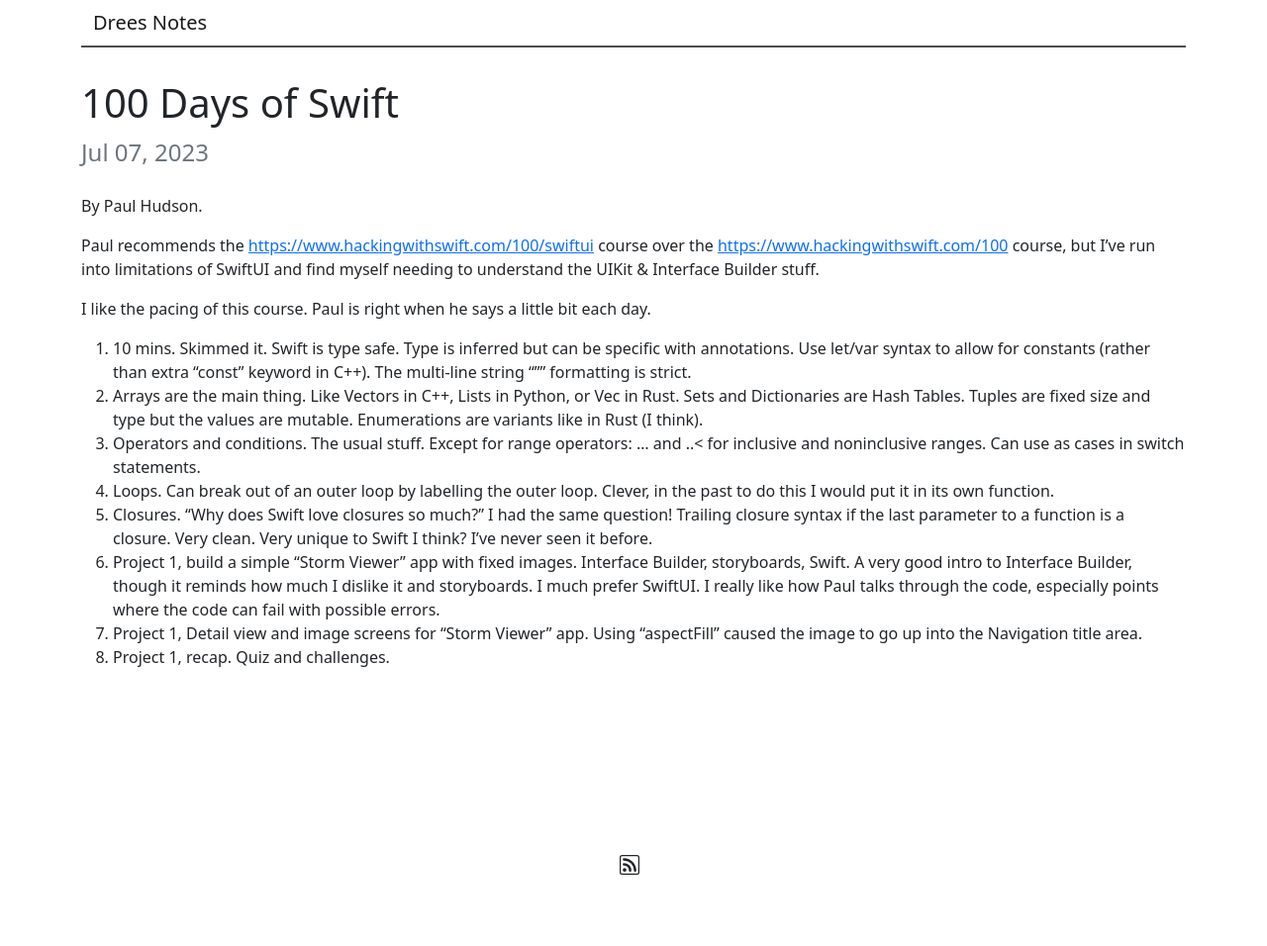
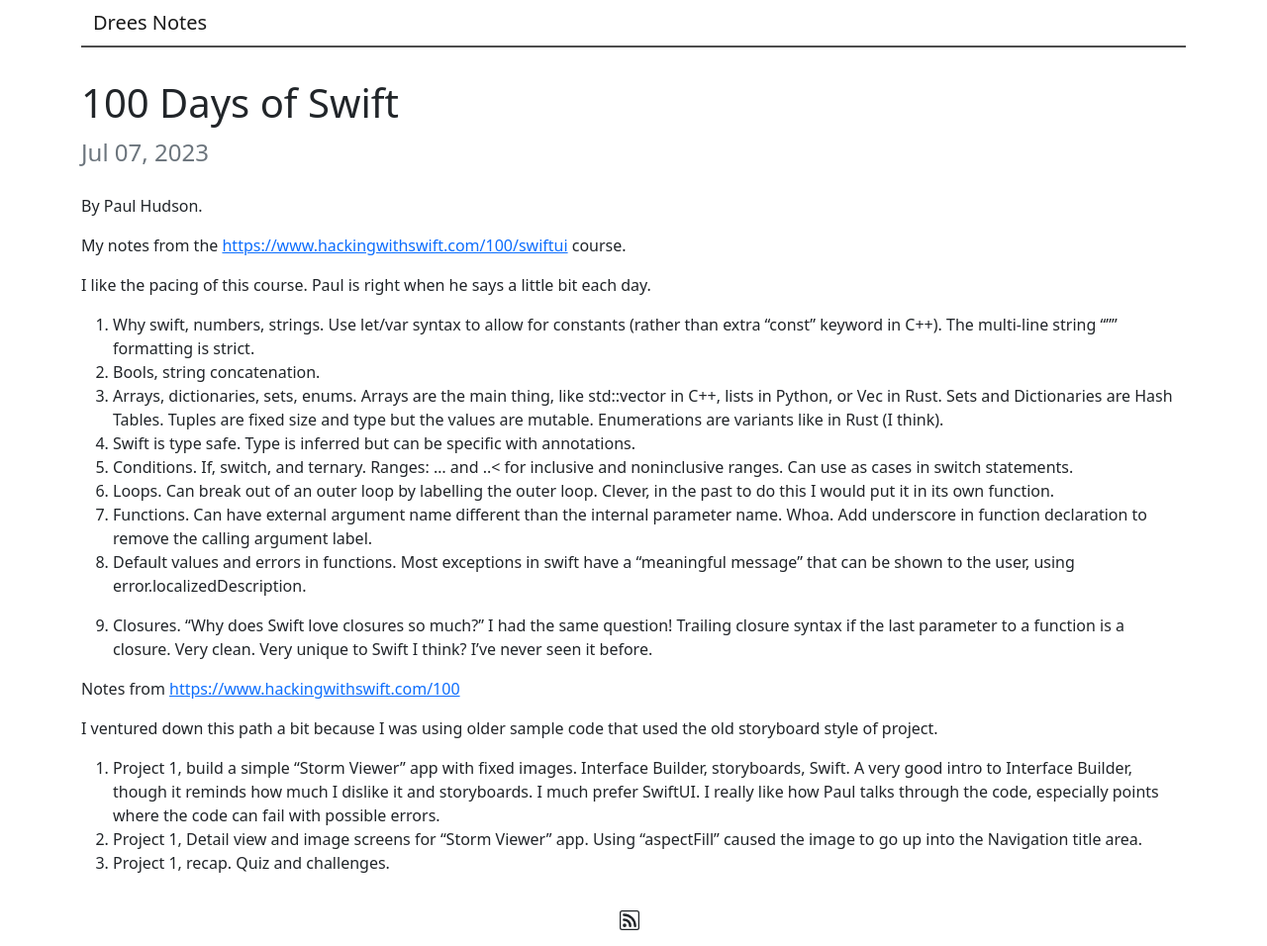
Before and after one commit to matthewdrees/matthewdrees.github.io, a Jekyll site: the page built from _posts/2023-07-07-100-days-of-swiftui.md, in a window 1280 px wide. Shown: the whole page at 99% size. Built offline with Jekyll 4.4.1, drawn with Linux system fonts in a browser that asks for light colours; before the commit the page ends 900 px from its top, so only the background shows below that.

Commit message:
Switched over to 100 days of SwiftUI.

```diff
--- a/_posts/2023-07-07-100-days-of-swiftui.md
+++ b/_posts/2023-07-07-100-days-of-swiftui.md
@@ -6,15 +6,26 @@ category: finance
 
 By Paul Hudson.
 
-Paul recommends the [https://www.hackingwithswift.com/100/swiftui](100 Days of SwiftUI) course over the [https://www.hackingwithswift.com/100](100 Days of Swift) course, but I've run into limitations of SwiftUI and find myself needing to understand the UIKit & Interface Builder stuff.
+My notes from the [https://www.hackingwithswift.com/100/swiftui](100 Days of SwiftUI) course.
 
 I like the pacing of this course. Paul is right when he says a little bit each day.
 
-1. 10 mins. Skimmed it. Swift is type safe. Type is inferred but can be specific with annotations. Use let/var syntax to allow for constants (rather than extra "const" keyword in C++). The multi-line string """ formatting is strict.
-2. Arrays are the main thing. Like Vectors in C++, Lists in Python, or Vec in Rust. Sets and Dictionaries are Hash Tables. Tuples are fixed size and type but the values are mutable. Enumerations are variants like in Rust (I think).
-3. Operators and conditions. The usual stuff. Except for range operators: ... and ..< for inclusive and noninclusive ranges. Can use as cases in switch statements.
-4. Loops. Can break out of an outer loop by labelling the outer loop. Clever, in the past to do this I would put it in its own function.
+1. Why swift, numbers, strings. Use let/var syntax to allow for constants (rather than extra "const" keyword in C++). The multi-line string """ formatting is strict.
+2. Bools, string concatenation.
+3. Arrays, dictionaries, sets, enums. Arrays are the main thing, like std::vector in C++, lists in Python, or Vec in Rust. Sets and Dictionaries are Hash Tables. Tuples are fixed size and type but the values are mutable. Enumerations are variants like in Rust (I think).
+4. Swift is type safe. Type is inferred but can be specific with annotations.
+5. Conditions. If, switch, and ternary. Ranges: ... and ..< for inclusive and noninclusive ranges. Can use as cases in switch statements.
+6. Loops. Can break out of an outer loop by labelling the outer loop. Clever, in the past to do this I would put it in its own function.
+7. Functions. Can have external argument name different than the internal parameter name. Whoa. Add underscore in function declaration to remove the calling argument label.
+8. Default values and errors in functions. Most exceptions in swift have a "meaningful message" that can be shown to the user, using error.localizedDescription.
+
+
 6. Closures. "Why does Swift love closures so much?" I had the same question! Trailing closure syntax if the last parameter to a function is a closure. Very clean. Very unique to Swift I think? I've never seen it before.
+
+Notes from [https://www.hackingwithswift.com/100](100 Days of Swift)
+
+I ventured down this path a bit because I was using older sample code that used the old storyboard style of project.
+
 16. Project 1, build a simple "Storm Viewer" app with fixed images. Interface Builder, storyboards, Swift. A very good intro to Interface Builder, though it reminds how much I dislike it and storyboards. I much prefer SwiftUI. I really like how Paul talks through the code, especially points where the code can fail with possible errors.
 17. Project 1, Detail view and image screens for "Storm Viewer" app. Using "aspectFill" caused the image to go up into the Navigation title area.
 18. Project 1, recap. Quiz and challenges.
```
